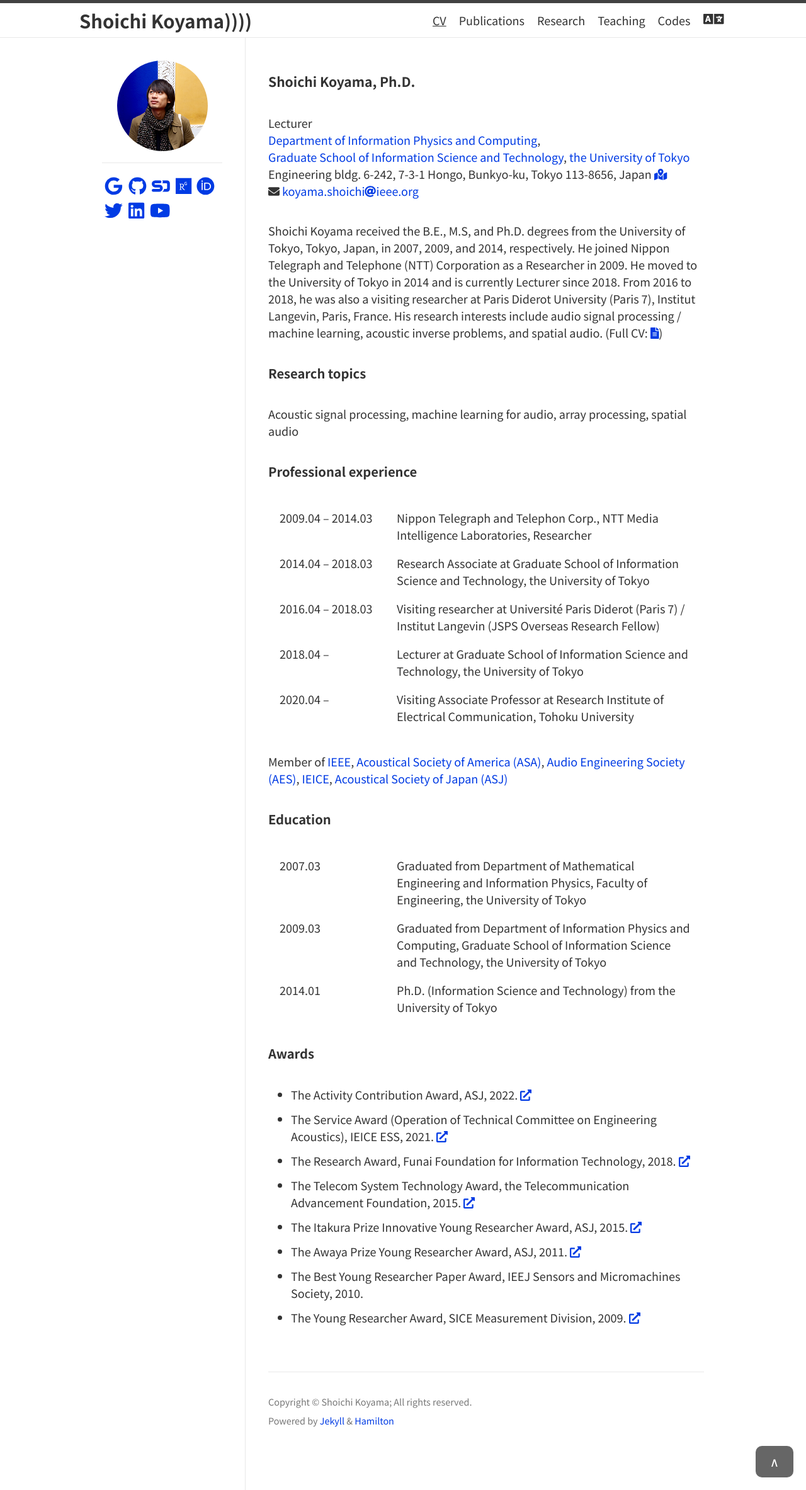
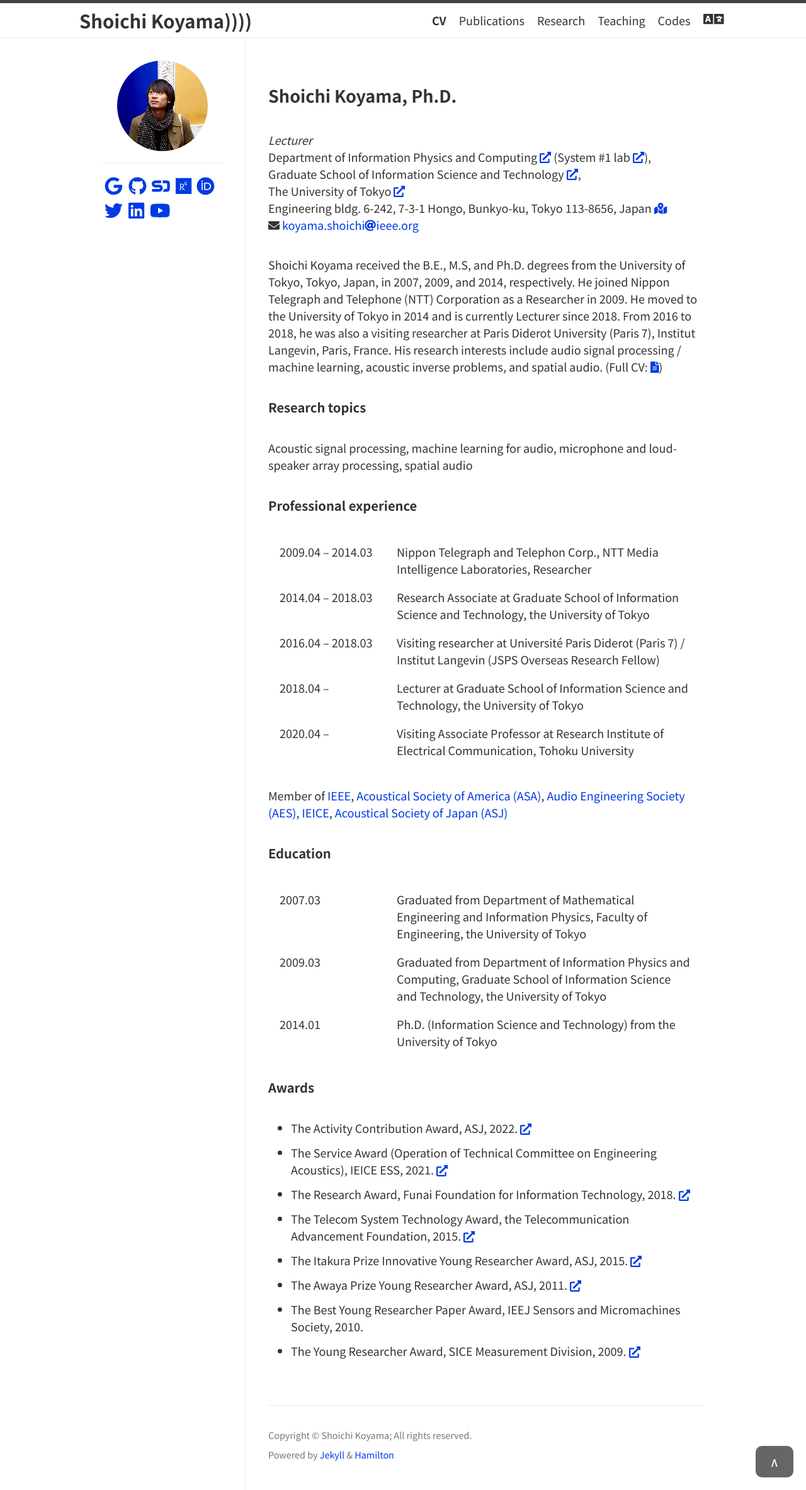
Before and after one commit to sh01k/sh01k.github.io, a Jekyll site: the page built from docs/index.md, in a window 1280 px wide. Shown: the whole page at 63% size. Built offline with Jekyll 4.4.1, drawn with Linux system fonts in a browser that asks for light colours.

Commit message:
modified docs

```diff
--- a/docs/_sass/hamilton/layout.scss
+++ b/docs/_sass/hamilton/layout.scss
@@ -131,7 +131,8 @@
 
   .current-page {
     /* text-decoration: line-through; */
-    text-decoration: underline
+    /* text-decoration: underline; */
+    font-weight: bold;
   }
 
   @media screen and (min-width: $on-medium) {
--- a/docs/index.md
+++ b/docs/index.md
@@ -7,19 +7,20 @@ lang: en
     .biography table, .biography td, .biography tr { border: 0; min-width: 150px; vertical-align: top; padding: 0.5rem 1rem;}
 </style>
 
-<h3>Shoichi Koyama, Ph.D.</h3>
-Lecturer<br />
-<a href="https://www.i.u-tokyo.ac.jp/edu/course/ipc/index_e.shtml" target="_blank" rel="noopener noreferrer">Department of Information Physics and Computing</a>,<br />
-<a href="https://www.i.u-tokyo.ac.jp/index_e.shtml" target="_blank" rel="noopener noreferrer">Graduate School of Information Science and Technology</a>, <a href="https://www.u-tokyo.ac.jp/en/" target="_blank" rel="noopener noreferrer">the University of Tokyo</a><br />
+## Shoichi Koyama, Ph.D.
+*Lecturer*<br />
+Department of Information Physics and Computing <a href="https://www.i.u-tokyo.ac.jp/edu/course/ipc/index_e.shtml" target="_blank" rel="noopener noreferrer"><i class="fas fa-external-link-alt"></i></a> (System #1 lab <a href="https://www.sp.ipc.i.u-tokyo.ac.jp/index-en" target="_blank" rel="noopener noreferrer"><i class="fas fa-external-link-alt"></i></a>), <br />
+Graduate School of Information Science and Technology <a href="https://www.i.u-tokyo.ac.jp/index_e.shtml" target="_blank" rel="noopener noreferrer"><i class="fas fa-external-link-alt"></i></a>, <br />
+The University of Tokyo <a href="https://www.u-tokyo.ac.jp/en/" target="_blank" rel="noopener noreferrer"><i class="fas fa-external-link-alt"></i></a><br />
 Engineering bldg. 6-242, 7-3-1 Hongo, Bunkyo-ku, Tokyo 113-8656, Japan <a href="https://www.google.co.jp/maps/place/%E3%80%92113-8654+T%C5%8Dky%C5%8D-to,+Bunky%C5%8D-ku,+Hong%C5%8D,+The+University+of+Tokyo,+7+Chome%E2%88%923+%E5%B7%A5%E5%AD%A6%E9%83%A8%EF%BC%96%E5%8F%B7%E9%A4%A8/@35.7141215,139.7611171,17z/data=!3m1!4b1!4m2!3m1!1s0x60188c31b6a0c8eb:0xb76f6e1eaadfecf6?hl=en" target="_blank" rel="noopener noreferrer"><i class="fas fa-map-marked-alt"></i></a><br />
 <i class="fas fa-envelope"></i> <span style="color: #003be4">koyama.shoichi<i class="fas fa-at"></i>ieee.org</span><br />
 
 <p>Shoichi Koyama received the B.E., M.S, and Ph.D. degrees from the University of Tokyo, Tokyo, Japan, in 2007, 2009, and 2014, respectively. He joined Nippon Telegraph and Telephone (NTT) Corporation as a Researcher in 2009. He moved to the University of Tokyo in 2014 and is currently Lecturer since 2018. From 2016 to 2018, he was also a visiting researcher at Paris Diderot University (Paris 7), Institut Langevin, Paris, France. His research interests include audio signal processing / machine learning, acoustic inverse problems, and spatial audio. (Full CV: <a href="/CV_shoichi-koyama.pdf" target="_blank" rel="noopener noreferrer"><i class="fas fa-file-alt"></i></a>)</p>
 
-<h4>Research topics</h4>
-<p>Acoustic signal processing, machine learning for audio, array processing, spatial audio</p>
+#### Research topics
+<p>Acoustic signal processing, machine learning for audio, microphone and loudspeaker array processing, spatial audio</p>
 
-<h4>Professional experience</h4>
+#### Professional experience
 <div class="biography">
 <table>
     <tbody>
@@ -49,7 +50,7 @@ Engineering bldg. 6-242, 7-3-1 Hongo, Bunkyo-ku, Tokyo 113-8656, Japan <a href="
 <p>Member of <a href="https://www.ieee.org/" target="_blank" rel="noopener noreferrer">IEEE</a>, <a href="https://acousticalsociety.org/" target="_blank" rel="noopener noreferrer">Acoustical Society of America (ASA)</a>, <a href="https://aes2.org/" target="_blank" rel="noopener noreferrer">Audio Engineering Society (AES)</a>, <a href="https://www.ieice.org/eng_r/index.html" target="_blank" rel="noopener noreferrer">IEICE</a>, <a href="https://acoustics.jp/en/" target="_blank" rel="noopener noreferrer">Acoustical Society of Japan (ASJ)</a></p>
 </div>
 
-<h4>Education</h4>
+#### Education
 <div class="biography">
 <table>
     <tbody>
@@ -71,7 +72,7 @@ Engineering bldg. 6-242, 7-3-1 Hongo, Bunkyo-ku, Tokyo 113-8656, Japan <a href="
 </table>
 </div>
 
-<h4>Awards</h4>
+#### Awards
 - The Activity Contribution Award, ASJ, 2022. <a href="https://acoustics.jp/awards/" target="_blank" rel="noopener noreferrer"><i class="fas fa-external-link-alt"></i></a>
 - The Service Award (Operation of Technical Committee on Engineering Acoustics), IEICE ESS, 2021. <a href="https://www.ieice.org/ess/ESS/ESS_awardee.html" target="_blank" rel="noopener noreferrer"><i class="fas fa-external-link-alt"></i></a>
 - The Research Award, Funai Foundation for Information Technology, 2018. <a href="https://www.funaifoundation.jp/grantees/young_awardees_up_to_now_17.html" target="_blank" rel="noopener noreferrer"><i class="fas fa-external-link-alt"></i></a>
```
Also changed, not shown: docs/ja/index.md (+8 -6 lines), docs/publications.md (+1 -1 lines), docs/teaching.md (+1 -1 lines), 1 other file.
